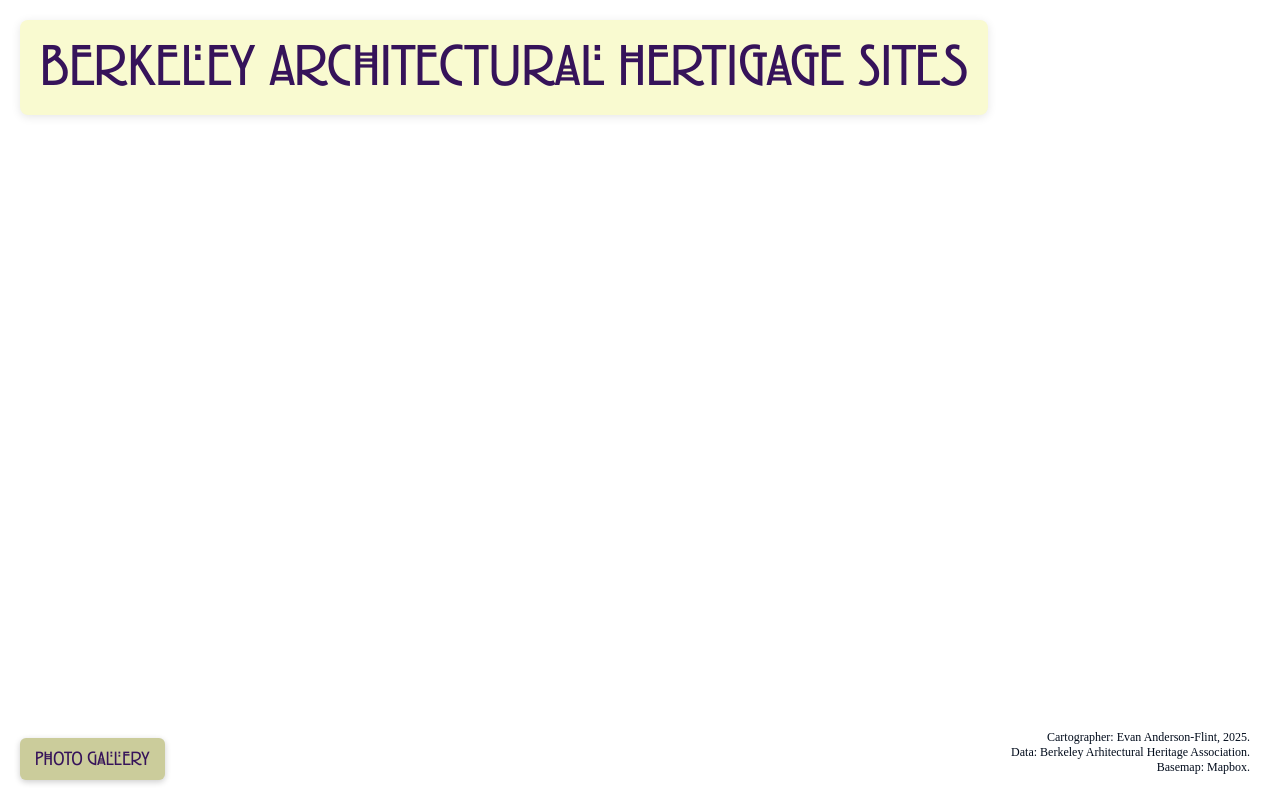
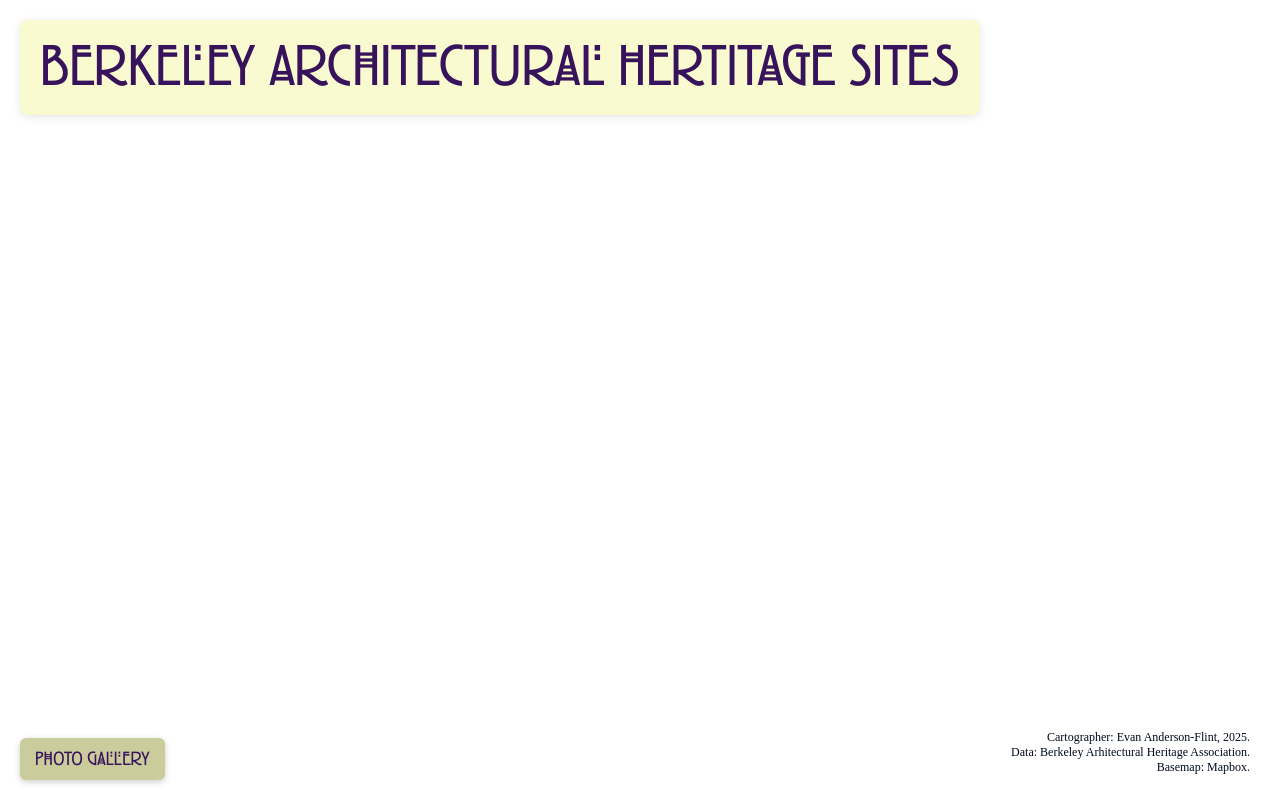
Before and after one commit to eandersonflint/BAHA-Map, a plain HTML site: page index.html in a window 1280 px wide. Drawn offline with Linux system fonts and the light colour scheme; a script that the page names is missing; files whose address does not match are found by name.

Commit message:
Update index.html

```diff
--- a/index.html
+++ b/index.html
@@ -11,7 +11,7 @@
 
   <body>
 
-  <h1> Berkeley Architectural Hertigage Sites</h1>
+  <h1> Berkeley Architectural Hertitage Sites</h1>
 
   <p class="intro" style="text-align: right;"> Cartographer: Evan Anderson-Flint, 2025. <br>
     Data: Berkeley Arhitectural Heritage Association. <br>
```
